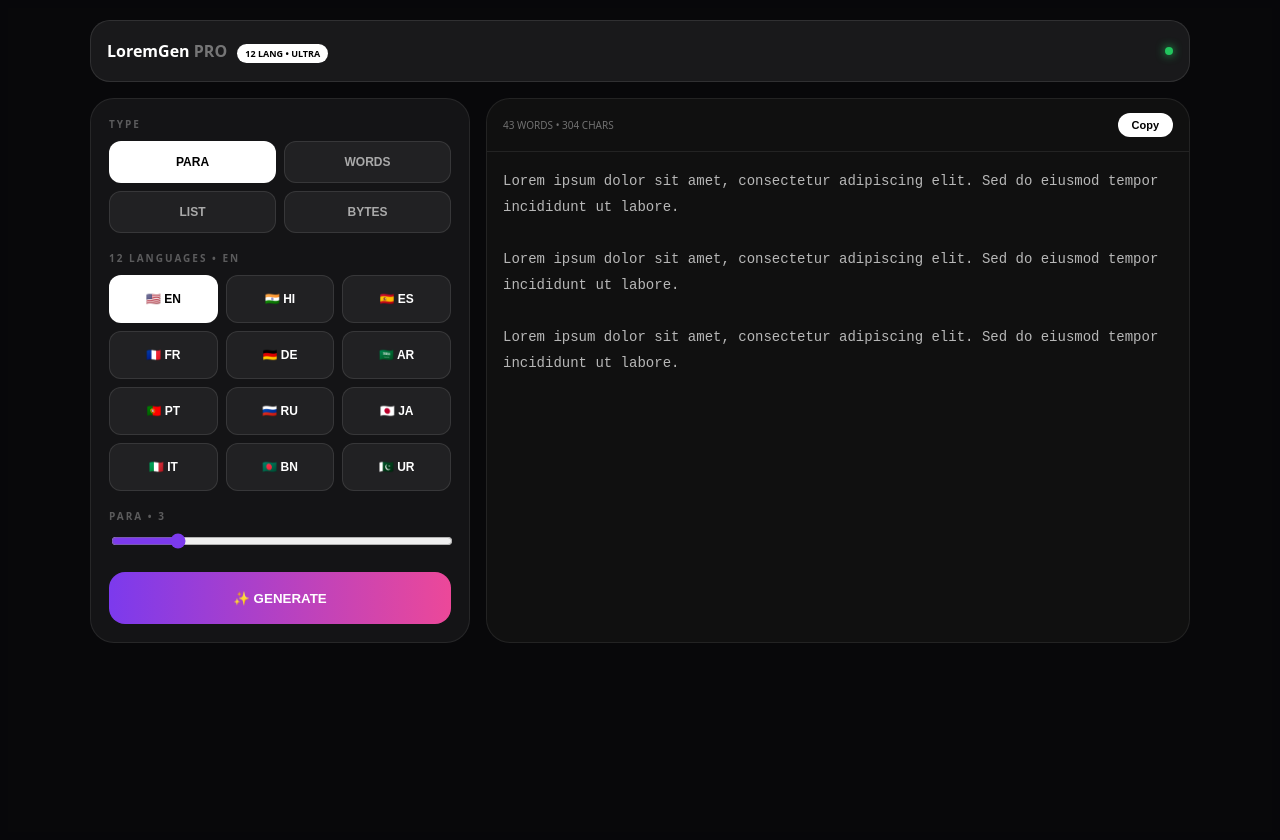
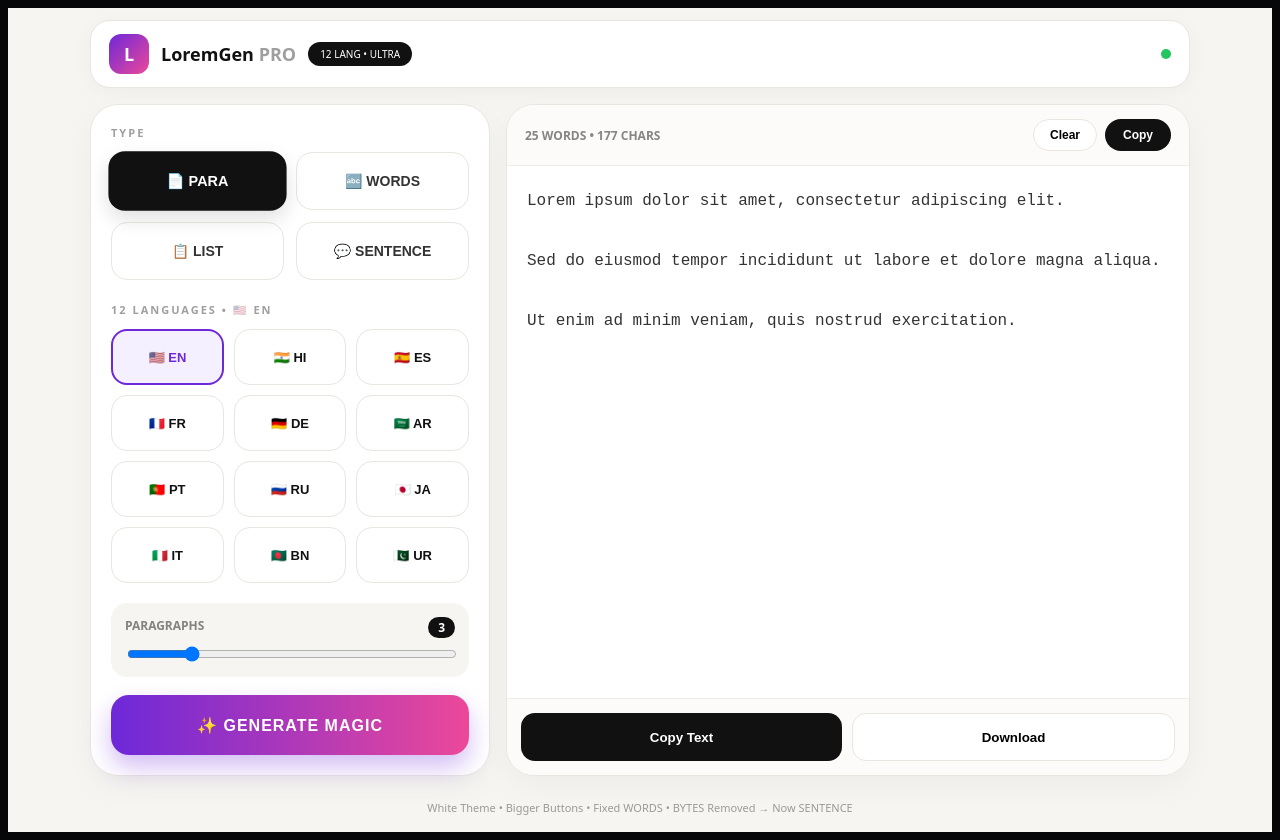
Before and after one commit to Ravs10/lorem-pro-tool, a Next.js app: page / in a window 1280 px wide. Built offline with nearby package versions, Linux system fonts and the light colour scheme.

Commit message:
Refactor text generation and enhance UI elements
Updated the text generation logic to use arrays for multilingual support and improved UI elements for better usability.

```diff
--- a/app/page.tsx
+++ b/app/page.tsx
@@ -2,20 +2,19 @@
 import { useState } from "react";
 
 const DB:any = {
-  EN: "Lorem ipsum dolor sit amet, consectetur adipiscing elit. Sed do eiusmod tempor incididunt ut labore.",
-  HI: "यह एक नमूना पाठ है जो डिज़ाइन में उपयोग होता है। लोरेम इप्सम डोलर सिट अमेट कंसेक्टेटर।",
-  ES: "Lorem ipsum dolor sit amet, consectetur adipiscing elit, sed do eiusmod tempor incididunt.",
-  FR: "Lorem ipsum dolor sit amet, consectetur adipiscing elit. Vivamus lacinia odio vitae vestibulum.",
-  DE: "Lorem ipsum dolor sit amet, consectetur adipiscing elit. Er hörte leise Schritte hinter sich.",
-  AR: "لوريم إيبسوم هو نص شكلي يستخدم في الطباعة. هذا النص هو مثال لنص يمكن استبداله.",
-  PT: "Lorem ipsum dolor sit amet, consectetur adipiscing elit. Vivamus lacinia odio vitae vestibulum.",
-  RU: "Лорем ипсум долор сит амет, consectetur adipiscing элит. Сед до эиусмод темпор инцидидунт.",
-  JA: "ロレム・イプサムは組版やデザインのサンプルテキストです。印刷業界で使われています。",
-  IT: "Lorem ipsum dolor sit amet, consectetur adipiscing elit, sed do eiusmod tempor incididunt.",
-  BN: "লোরেম ইপসাম ডলর সিট আমেট, কনসেক্টেটর অ্যাডিপিসিং এলিট। এটি একটি নমুনা পাঠ্য।",
-  UR: "لوریم اپسم ڈالر سٹ امیٹ، کونسیکٹیٹر ایڈیپیسنگ ایلیٹ۔ یہ ایک نمونہ متن ہے جو ڈیزائن میں استعمال ہوتا ہے۔",
+  EN: ["Lorem ipsum dolor sit amet, consectetur adipiscing elit.","Sed do eiusmod tempor incididunt ut labore et dolore magna aliqua.","Ut enim ad minim veniam, quis nostrud exercitation.","Duis aute irure dolor in reprehenderit in voluptate velit esse.","Excepteur sint occaecat cupidatat non proident."],
+  HI: ["यह एक नमूना पाठ है जो डिज़ाइन में उपयोग होता है।","लोरेम इप्सम डोलर सिट अमेट कंसेक्टेटर एडिपिसिंग एलीट।","डिज़ाइनरों के लिए यह सबसे तेज़ और आसान उपकरण है।"],
+  ES: ["Lorem ipsum dolor sit amet, consectetur adipiscing elit.","Vivamus lacinia odio vitae vestibulum vestibulum."],
+  FR: ["Lorem ipsum dolor sit amet, consectetur adipiscing elit.","Cras mattis consectetur purus sit amet fermentum."],
+  DE: ["Lorem ipsum dolor sit amet, consectetur adipiscing elit.","Er hörte leise Schritte hinter sich."],
+  AR: ["لوريم إيبسوم هو نص شكلي يستخدم في الطباعة."],
+  PT: ["Lorem ipsum dolor sit amet, consectetur adipiscing elit."],
+  RU: ["Лорем ипсум долор сит амет, consectetur adipiscing элит."],
+  JA: ["ロレム・イプサムはデザインのサンプルテキストです。"],
+  IT: ["Lorem ipsum dolor sit amet, consectetur adipiscing elit."],
+  BN: ["লোরেম ইপসাম ডলর সিট আমেট, কনসেক্টেটর।"],
+  UR: ["لوریم اپسم ڈالر سٹ امیٹ، کونسیکٹیٹر ایڈیپیسنگ۔"],
 }
-
 const FLAGS:any = {EN:"🇺🇸", HI:"🇮🇳", ES:"🇪🇸", FR:"🇫🇷", DE:"🇩🇪", AR:"🇸🇦", PT:"🇵🇹", RU:"🇷🇺", JA:"🇯🇵", IT:"🇮🇹", BN:"🇧🇩", UR:"🇵🇰"}
 
 export default function Page(){
@@ -23,62 +22,89 @@ export default function Page(){
   const [para,setPara]=useState(3);
   const [words,setWords]=useState(50);
   const [type,setType]=useState("para");
-  const [out,setOut]=useState(Array(3).fill(DB.EN).join("\n\n"));
+  const [out,setOut]=useState(DB.EN.slice(0,3).join("\n\n"));
   const [copied,setCopied]=useState(false);
+  const [anim,setAnim]=useState(false);
 
   const generate=()=>{
-    const base = DB[lang];
+    setAnim(true); setTimeout(()=>setAnim(false),400);
+    const baseArr = DB[lang];
+    const fullText = baseArr.join(" ");
     let txt="";
-    if(type==="para") txt = Array(para).fill(base).join("\n\n");
-    if(type==="words") txt = base.split(" ").slice(0,words).join(" ")+" "+base.split(" ").slice(0,words).join(" ");
-    if(type==="list") txt = Array(para).fill(0).map((_,i)=> `${i+1}. ${base}`).join("\n");
-    if(type==="bytes") txt = base.repeat(5).substring(0,words*6);
+    if(type==="para") txt = Array(para).fill(0).map(()=> baseArr[Math.floor(Math.random()*baseArr.length)]).join("\n\n");
+    if(type==="words") txt = fullText.split(" ").slice(0,words).join(" ") + ".";
+    if(type==="list") txt = Array(para).fill(0).map((_,i)=> `${i+1}. ${baseArr[Math.floor(Math.random()*baseArr.length)]}`).join("\n");
+    if(type==="sent") txt = Array(para).fill(0).map(()=> baseArr[Math.floor(Math.random()*baseArr.length)]).join(" ");
     setOut(txt);
   }
 
   const copy=()=>{navigator.clipboard.writeText(out); setCopied(true); setTimeout(()=>setCopied(false),1500)};
 
   return(
-    <div style={{minHeight:"100vh", background:"#08080a", color:"white", fontFamily:"system-ui", padding:"12px"}}>
+    <div style={{minHeight:"100vh", background:"#f6f5f2", color:"#111", fontFamily:"system-ui", padding:"12px"}}>
+      <style>{`
+        @keyframes pop {0%{transform:scale(0.95)} 50%{transform:scale(1.02)} 100%{transform:scale(1)}}
+        @keyframes fadeUp {from{opacity:0; transform:translateY(10px)} to{opacity:1; transform:translateY(0)}}
+       .btn-active{transform:scale(1.03); box-shadow:0 8px 20px rgba(0,0,0,0.12)!important}
+        input[type=range]{height:8px; border-radius:10px}
+      `}</style>
       <div style={{maxWidth:"1100px", margin:"0 auto"}}>
-        <div style={{display:"flex", justifyContent:"space-between", alignItems:"center", background:"rgba(255,255,255,0.07)", border:"1px solid rgba(255,255,255,0.1)", borderRadius:"20px", padding:"0 16px", height:"60px"}}>
-          <b>LoremGen <span style={{opacity:0.4}}>PRO</span> <span style={{background:"white", color:"black", fontSize:"9px", padding:"3px 8px", borderRadius:"20px", marginLeft:"6px"}}>12 LANG • ULTRA</span></b>
-          <div style={{width:"8px", height:"8px", borderRadius:"50%", background:"#22c55e", boxShadow:"0 0 10px #22c55e"}} />
+        {/* Header */}
+        <div style={{display:"flex", justifyContent:"space-between", alignItems:"center", background:"white", border:"1px solid #e9e6e0", borderRadius:"20px", padding:"0 18px", height:"66px", boxShadow:"0 4px 20px rgba(0,0,0,0.04)"}}>
+          <div style={{display:"flex", alignItems:"center", gap:"12px"}}><div style={{width:"40px", height:"40px", borderRadius:"12px", background:"linear-gradient(135deg,#6d28d9,#ec4899)", display:"grid", placeItems:"center", color:"white", fontWeight:900, fontSize:"18px"}}>L</div><b style={{fontSize:"18px"}}>LoremGen <span style={{opacity:0.4}}>PRO</span></b><span style={{background:"#111", color:"white", fontSize:"10px", padding:"5px 12px", borderRadius:"20px"}}>12 LANG • ULTRA</span></div>
+          <div style={{width:"10px", height:"10px", borderRadius:"50%", background:"#22c55e"}} />
         </div>
 
-        <div style={{display:"grid", gap:"16px", marginTop:"16px"}} className="grid2">
-          <style>{`@media(min-width:850px){.grid2{grid-template-columns:380px 1fr}}.lang-grid{display:grid; grid-template-columns:1fr 1fr 1fr; gap:8px}`}</style>
+        <div style={{display:"grid", gap:"16px", marginTop:"16px"}}>
+          <div style={{display:"grid", gap:"16px"}} className="main-grid">
+            <style>{`@media(min-width:900px){.main-grid{grid-template-columns:400px 1fr}}`}</style>
 
-          <div style={{background:"rgba(255,255,255,0.05)", border:"1px solid rgba(255,255,255,0.08)", borderRadius:"24px", padding:"18px", height:"fit-content"}}>
-            <div style={{fontSize:"10px", letterSpacing:"2px", opacity:0.3, fontWeight:900}}>TYPE</div>
-            <div style={{display:"grid", gridTemplateColumns:"1fr 1fr", gap:"8px", marginTop:"10px"}}>
-              {["para","words","list","bytes"].map(t=>(
-                <button key={t} onClick={()=>setType(t)} style={{height:"42px", borderRadius:"12px", border:"1px solid rgba(255,255,255,0.1)", background: type===t?"white":"rgba(255,255,255,0.06)", color: type===t?"black":"#aaa", fontWeight:900, cursor:"pointer", fontSize:"12px", textTransform:"uppercase"}}>{t}</button>
+            <div style={{background:"white", border:"1px solid #e9e6e0", borderRadius:"28px", padding:"20px", boxShadow:"0 10px 30px rgba(0,0,0,0.04)", animation:"fadeUp 0.5s ease"}}>
+              <div style={{fontSize:"11px", letterSpacing:"2px", opacity:0.4, fontWeight:900}}>TYPE</div>
+              <div style={{display:"grid", gridTemplateColumns:"1fr 1fr", gap:"12px", marginTop:"12px"}}>
+                {[
+                  {k:"para", l:"📄 PARA"},
+                  {k:"words", l:"🔤 WORDS"},
+                  {k:"list", l:"📋 LIST"},
+                  {k:"sent", l:"💬 SENTENCE"},
+                ].map(t=>(
+                  <button key={t.k} onClick={()=>setType(t.k)} style={{height:"58px", borderRadius:"16px", border: type===t.k?"2px solid #111":"1.5px solid #e9e6e0", background: type===t.k?"#111":"white", color: type===t.k?"white":"#333", fontWeight:900, cursor:"pointer", fontSize:"14px", transition:"all 0.2s"}} className={type===t.k?"btn-active":""}>{t.l}</button>
                 ))}
               </div>
 
-            <div style={{fontSize:"10px", letterSpacing:"2px", opacity:0.3, fontWeight:900, marginTop:"18px"}}>12 LANGUAGES • {lang}</div>
-            <div className="lang-grid" style={{marginTop:"10px"}}>
+              <div style={{fontSize:"11px", letterSpacing:"2px", opacity:0.4, fontWeight:900, marginTop:"22px"}}>12 LANGUAGES • {FLAGS[lang]} {lang}</div>
+              <div style={{display:"grid", gridTemplateColumns:"1fr 1fr 1fr", gap:"10px", marginTop:"12px"}}>
                 {Object.keys(DB).map(k=>(
-                <button key={k} onClick={()=>{setLang(k); setOut(Array(para).fill(DB[k]).join("\n\n"))}} style={{height:"48px", borderRadius:"12px", border:"1px solid rgba(255,255,255,0.1)", background: lang===k?"white":"rgba(255,255,255,0.06)", color: lang===k?"black":"white", fontWeight:900, cursor:"pointer", fontSize:"12px"}}>{FLAGS[k]} {k}</button>
+                  <button key={k} onClick={()=>setLang(k)} style={{height:"56px", borderRadius:"16px", border: lang===k?"2px solid #6d28d9":"1.5px solid #e9e6e0", background: lang===k?"#f5f0ff":"white", color: lang===k?"#6d28d9":"#111", fontWeight:900, cursor:"pointer", fontSize:"13px", transition:"all 0.2s"}}>{FLAGS[k]} {k}</button>
                 ))}
               </div>
 
-            <div style={{fontSize:"10px", letterSpacing:"2px", opacity:0.3, fontWeight:900, marginTop:"18px"}}>{type==="para"||type==="list"? `PARA • ${para}` : `WORDS • ${words}`}</div>
-            <input type="range" min={1} max={type==="para"||type==="list"?12:200} value={type==="para"||type==="list"?para:words} onChange={e=> type==="para"||type==="list"?setPara(Number(e.target.value)):setWords(Number(e.target.value))} style={{width:"100%", marginTop:"10px", accentColor:"#7c3aed"}} />
-
-            <button onClick={generate} style={{width:"100%", marginTop:"18px", height:"52px", borderRadius:"16px", border:"none", background:"linear-gradient(90deg,#7c3aed,#ec4899)", color:"white", fontWeight:900, cursor:"pointer"}}>✨ GENERATE</button>
+              <div style={{background:"#f6f5f2", borderRadius:"16px", padding:"14px", marginTop:"20px"}}>
+                <div style={{display:"flex", justifyContent:"space-between", fontSize:"12px", fontWeight:900}}><span style={{opacity:0.5}}>{type==="words"?"WORDS":"PARAGRAPHS"}</span><span style={{background:"#111", color:"white", padding:"2px 10px", borderRadius:"20px"}}>{type==="words"?words:para}</span></div>
+                <input type="range" min={1} max={type==="words"?200:12} value={type==="words"?words:para} onChange={e=> type==="words"?setWords(Number(e.target.value)):setPara(Number(e.target.value))} style={{width:"100%", marginTop:"12px"}} />
               </div>
 
-          <div style={{background:"#101010", border:"1px solid rgba(255,255,255,0.08)", borderRadius:"24px", overflow:"hidden", display:"flex", flexDirection:"column"}}>
-            <div style={{display:"flex", justifyContent:"space-between", alignItems:"center", padding:"0 16px", height:"52px", borderBottom:"1px solid rgba(255,255,255,0.08)"}}>
-              <span style={{fontSize:"10px", opacity:0.4}}>{out.split(" ").length} WORDS • {out.length} CHARS</span>
-              <button onClick={copy} style={{padding:"6px 14px", borderRadius:"20px", border:"none", background:"white", color:"black", fontWeight:900, fontSize:"11px", cursor:"pointer"}}>{copied?"Copied ✓":"Copy"}</button>
+              <button onClick={generate} style={{width:"100%", marginTop:"18px", height:"60px", borderRadius:"18px", border:"none", background:"linear-gradient(90deg,#6d28d9,#ec4899)", color:"white", fontWeight:900, fontSize:"16px", cursor:"pointer", boxShadow:"0 12px 24px rgba(109,40,217,0.3)", letterSpacing:"1px", animation: anim?"pop 0.4s ease":"none"}}>✨ GENERATE MAGIC</button>
             </div>
-            <textarea value={out} onChange={e=>setOut(e.target.value)} style={{flex:1, minHeight:"420px", background:"transparent", border:"none", padding:"16px", color:"rgba(255,255,255,0.7)", fontSize:"14px", lineHeight:"26px", outline:"none", resize:"none"}} />
+
+            <div style={{background:"white", border:"1px solid #e9e6e0", borderRadius:"28px", overflow:"hidden", display:"flex", flexDirection:"column", boxShadow:"0 10px 30px rgba(0,0,0,0.04)", animation: anim?"pop 0.4s ease":"fadeUp 0.6s ease"}}>
+              <div style={{display:"flex", justifyContent:"space-between", alignItems:"center", padding:"0 18px", height:"60px", borderBottom:"1px solid #f0ece6", background:"#fcfbf9"}}>
+                <span style={{fontSize:"12px", fontWeight:900, opacity:0.5}}>{out.split(" ").length} WORDS • {out.length} CHARS</span>
+                <div style={{display:"flex", gap:"8px"}}>
+                  <button onClick={()=>setOut("")} style={{padding:"8px 16px", borderRadius:"20px", border:"1.5px solid #e9e6e0", background:"white", fontWeight:800, fontSize:"12px", cursor:"pointer"}}>Clear</button>
+                  <button onClick={copy} style={{padding:"8px 18px", borderRadius:"20px", border:"none", background:"#111", color:"white", fontWeight:900, fontSize:"12px", cursor:"pointer"}}>{copied?"✓ Copied":"Copy"}</button>
+                </div>
+              </div>
+              <textarea value={out} onChange={e=>setOut(e.target.value)} style={{flex:1, minHeight:"460px", background:"white", border:"none", padding:"20px", color:"#333", fontSize:"16px", lineHeight:"30px", outline:"none", resize:"none"}} />
+              <div style={{padding:"14px", background:"#fcfbf9", borderTop:"1px solid #f0ece6", display:"flex", gap:"10px"}}>
+                <button onClick={copy} style={{flex:1, height:"48px", borderRadius:"14px", border:"none", background:"#111", color:"white", fontWeight:900, cursor:"pointer"}}>Copy Text</button>
+                <button onClick={()=>{const blob=new Blob([out],{type:"text/plain"}); const url=URL.createObjectURL(blob); const a=document.createElement("a"); a.href=url; a.download=`lorem-${lang}.txt`; a.click();}} style={{flex:1, height:"48px", borderRadius:"14px", border:"1.5px solid #e9e6e0", background:"white", fontWeight:800, cursor:"pointer"}}>Download</button>
               </div>
             </div>
           </div>
         </div>
+        <div style={{textAlign:"center", fontSize:"11px", opacity:0.4, marginTop:"24px"}}>White Theme • Bigger Buttons • Fixed WORDS • BYTES Removed → Now SENTENCE</div>
+      </div>
+    </div>
   )
 }
```
Lines whose indentation alone changed are shown as unchanged.
